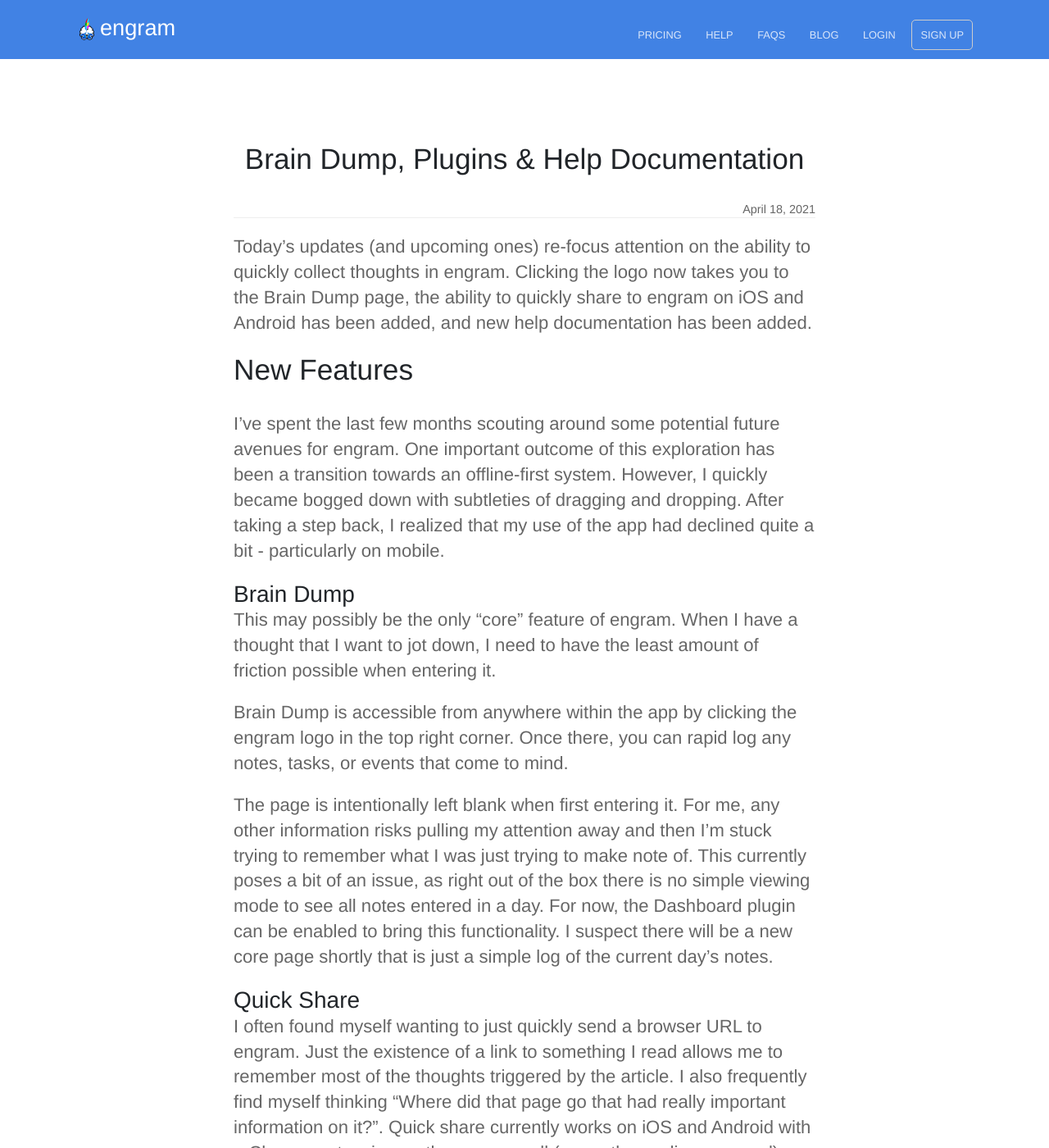
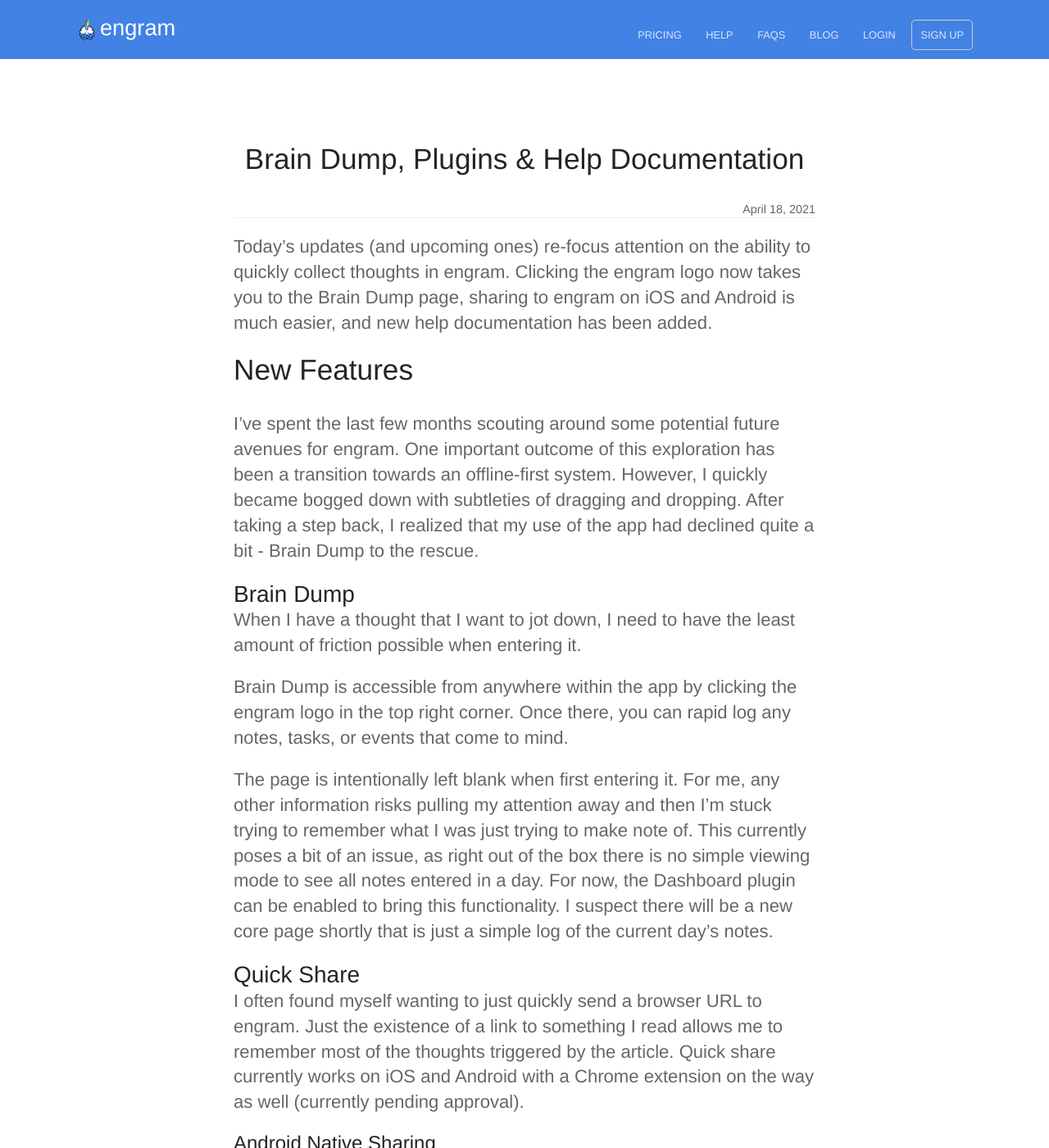
Before and after one commit to engramhq/engram-product-site, a Jekyll site: the page built from _posts/development/2021-04-18-brain-dump-plugins-and-help-documentation.md, in a window 1280 px wide and 1400 px high. Shown: the whole window at 82% size. Built offline with Jekyll 4.4.1, drawn with Linux system fonts in a browser that asks for light colours; some of the changed text lies outside the part shown.

Commit message:
Minor updates to latest update

```diff
--- a/_posts/development/2021-04-18-brain-dump-plugins-and-help-documentation.md
+++ b/_posts/development/2021-04-18-brain-dump-plugins-and-help-documentation.md
@@ -4,15 +4,15 @@
 author_staff_member: adam
 ---
 
-Today's updates (and upcoming ones) re-focus attention on the ability to quickly collect thoughts in engram. Clicking the logo now takes you to the Brain Dump page, the ability to quickly share to engram on iOS and Android has been added, and new help documentation has been added.
+Today's updates (and upcoming ones) re-focus attention on the ability to quickly collect thoughts in engram. Clicking the engram logo now takes you to the Brain Dump page, sharing to engram on iOS and Android is much easier, and new help documentation has been added.
 
 ## New Features
 
-I've spent the last few months scouting around some potential future avenues for engram. One important outcome of this exploration has been a transition towards an offline-first system. However, I quickly became bogged down with subtleties of dragging and dropping. After taking a step back, I realized that my use of the app had declined quite a bit - particularly on mobile.
+I've spent the last few months scouting around some potential future avenues for engram. One important outcome of this exploration has been a transition towards an offline-first system. However, I quickly became bogged down with subtleties of dragging and dropping. After taking a step back, I realized that my use of the app had declined quite a bit - Brain Dump to the rescue.
 
 ### Brain Dump
 
-This may possibly be the only "core" feature of engram. When I have a thought that I want to jot down, I need to have the least amount of friction possible when entering it.
+When I have a thought that I want to jot down, I need to have the least amount of friction possible when entering it.
 
 Brain Dump is accessible from anywhere within the app by clicking the engram logo in the top right corner. Once there, you can rapid log any notes, tasks, or events that come to mind.
 
@@ -20,7 +20,7 @@
 
 ### Quick Share
 
-I often found myself wanting to just quickly send a browser URL to engram. Just the existence of a link to something I read allows me to remember most of the thoughts triggered by the article. I also frequently find myself thinking "Where did that page go that had really important information on it?".  Quick share currently works on iOS and Android with a Chrome extension on the way as well (currently pending approval).
+I often found myself wanting to just quickly send a browser URL to engram. Just the existence of a link to something I read allows me to remember most of the thoughts triggered by the article. Quick share currently works on iOS and Android with a Chrome extension on the way as well (currently pending approval).
 
 #### Android Native Sharing
 
```
Also changed, not shown: other parts of _posts/development/2021-04-18-brain-dump-plugins-and-help-documentation.md (+1 -1 lines).
